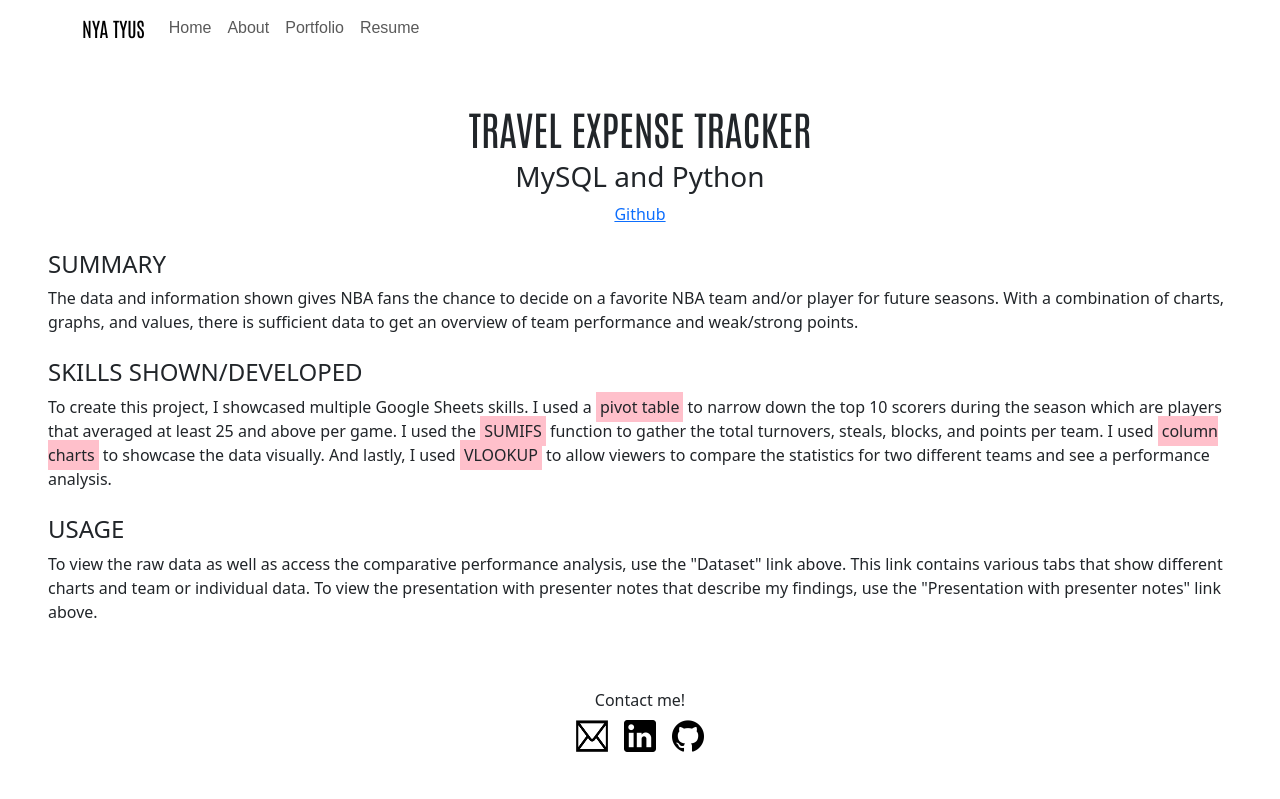
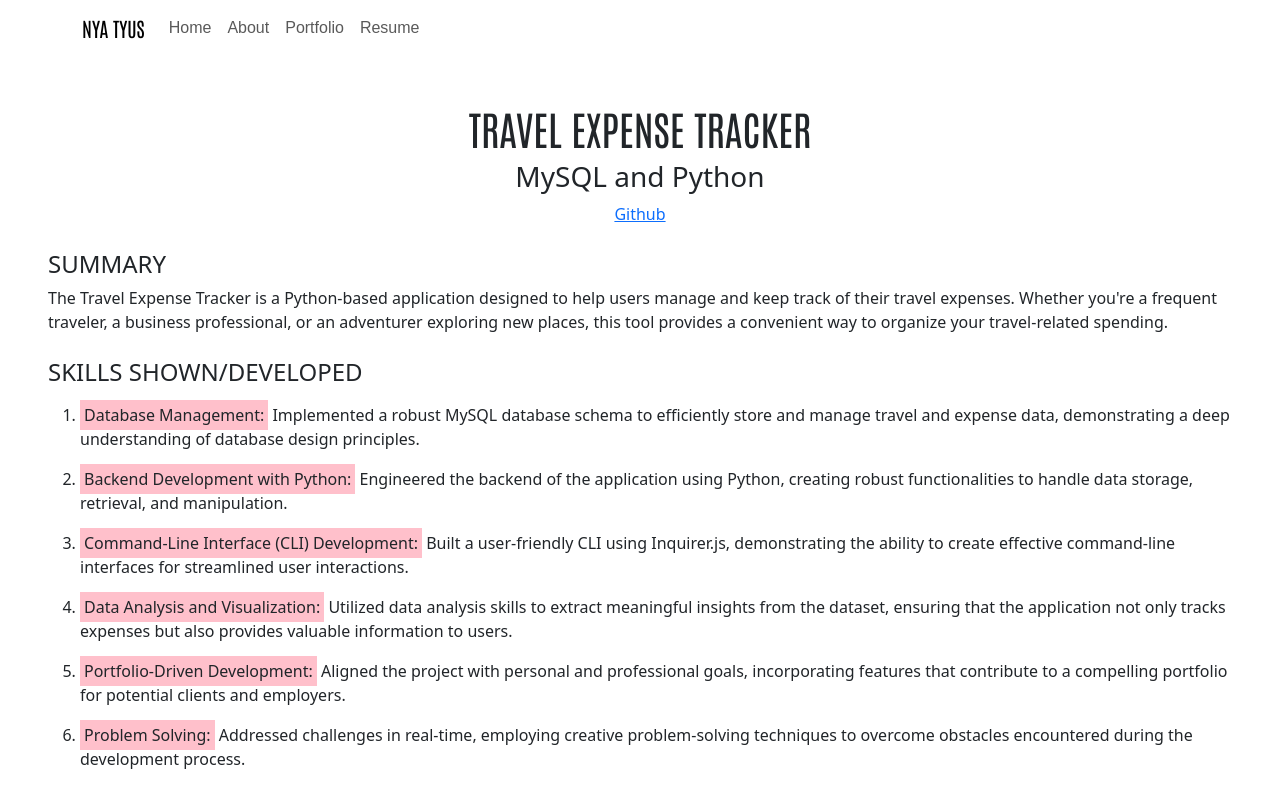
Before and after one commit to nyashanice/Data-Analyst-Portfolio, a React (Create React App) app: page /Travel-Expense-Tracker in a window 1280 px wide. Shown: the top 799 px of the page. Built offline with nearby package versions, Linux system fonts and the light colour scheme.

Commit message:
add skills to travel expense tracker page

```diff
--- a/src/pages/Stats.js
+++ b/src/pages/Stats.js
@@ -31,10 +31,15 @@ export default function Stats() {
         <div className="mt-4 mb-4">
           <h4>SUMMARY</h4>
           <div>
-            The data and information shown gives NBA fans the chance to decide
-            on a favorite NBA team and/or player for future seasons. With a
-            combination of charts, graphs, and values, there is sufficient data
-            to get an overview of team performance and weak/strong points.
+            Explore the dynamic world of the NBA Eastern Conference with our
+            comprehensive analysis of the 2022-23 season. Delve into a treasure
+            trove of data, presented through captivating charts, insightful
+            graphs, and key performance indicators. Whether you're a seasoned
+            NBA enthusiast or a new fan, this project offers a compelling
+            narrative to help you discover your favorite teams and players for
+            upcoming seasons. Uncover the strengths and weaknesses of each team,
+            empowering you to make informed choices as you embark on an exciting
+            journey through the realm of professional basketball.
           </div>
         </div>
         <div className="mb-4">
--- a/src/pages/Travel.js
+++ b/src/pages/Travel.js
@@ -20,36 +20,77 @@ export default function Travel() {
         <div className="mt-4 mb-4">
           <h4>SUMMARY</h4>
           <div>
-            The data and information shown gives NBA fans the chance to decide
-            on a favorite NBA team and/or player for future seasons. With a
-            combination of charts, graphs, and values, there is sufficient data
-            to get an overview of team performance and weak/strong points.
+            The Travel Expense Tracker is a Python-based application designed to
+            help users manage and keep track of their travel expenses. Whether
+            you're a frequent traveler, a business professional, or an
+            adventurer exploring new places, this tool provides a convenient way
+            to organize your travel-related spending.
           </div>
         </div>
         <div className="mb-4">
           <h4>SKILLS SHOWN/DEVELOPED</h4>
           <div>
-            To create this project, I showcased multiple Google Sheets skills. I
-            used a <span className="highlight p-1">pivot table</span> to narrow
-            down the top 10 scorers during the season which are players that
-            averaged at least 25 and above per game. I used the{" "}
-            <span className="highlight p-1">SUMIFS</span> function to gather the
-            total turnovers, steals, blocks, and points per team. I used{" "}
-            <span className="highlight p-1">column charts</span> to showcase the
-            data visually. And lastly, I used{" "}
-            <span className="highlight p-1">VLOOKUP</span> to allow viewers to
-            compare the statistics for two different teams and see a performance
-            analysis.
+            <ol>
+              <li className="mb-3 mt-3">
+                <span className="highlight p-1">Database Management:</span>{" "}
+                Implemented a robust MySQL database schema to efficiently store
+                and manage travel and expense data, demonstrating a deep
+                understanding of database design principles.
+              </li>
+              <li className="mb-3 mt-3">
+                <span className="highlight p-1">
+                  Backend Development with Python:
+                </span>{" "}
+                Engineered the backend of the application using Python, creating
+                robust functionalities to handle data storage, retrieval, and
+                manipulation.
+              </li>
+              <li className="mb-3 mt-3">
+                <span className="highlight p-1">
+                  Command-Line Interface (CLI) Development:
+                </span>{" "}
+                Built a user-friendly CLI using Inquirer.js, demonstrating the
+                ability to create effective command-line interfaces for
+                streamlined user interactions.
+              </li>
+              <li className="mb-3 mt-3">
+                <span className="highlight p-1">
+                  Data Analysis and Visualization:
+                </span>{" "}
+                Utilized data analysis skills to extract meaningful insights
+                from the dataset, ensuring that the application not only tracks
+                expenses but also provides valuable information to users.
+              </li>
+              <li className="mb-3 mt-3">
+                <span className="highlight p-1">
+                  Portfolio-Driven Development:
+                </span>{" "}
+                Aligned the project with personal and professional goals,
+                incorporating features that contribute to a compelling portfolio
+                for potential clients and employers.
+              </li>
+              <li className="mb-3 mt-3">
+                <span className="highlight p-1">Problem Solving:</span>{" "}
+                Addressed challenges in real-time, employing creative
+                problem-solving techniques to overcome obstacles encountered
+                during the development process.
+              </li>
+            </ol>
           </div>
         </div>
         <div>
           <h4>USAGE</h4>
           <div>
-            To view the raw data as well as access the comparative performance
-            analysis, use the "Dataset" link above. This link contains various
-            tabs that show different charts and team or individual data. To view
-            the presentation with presenter notes that describe my findings, use
-            the "Presentation with presenter notes" link above.
+            To view my code, use the "Github" link above. To view the demo
+            video, click{" "}
+            <a
+              href="https://drive.google.com/file/d/1Vk6SnVx4yv__LcuySUTdFmSDWqbnH6_X/view"
+              target="_blank"
+              rel="noopener noreferrer"
+            >
+              here
+            </a>
+            .
           </div>
         </div>
       </div>
```
